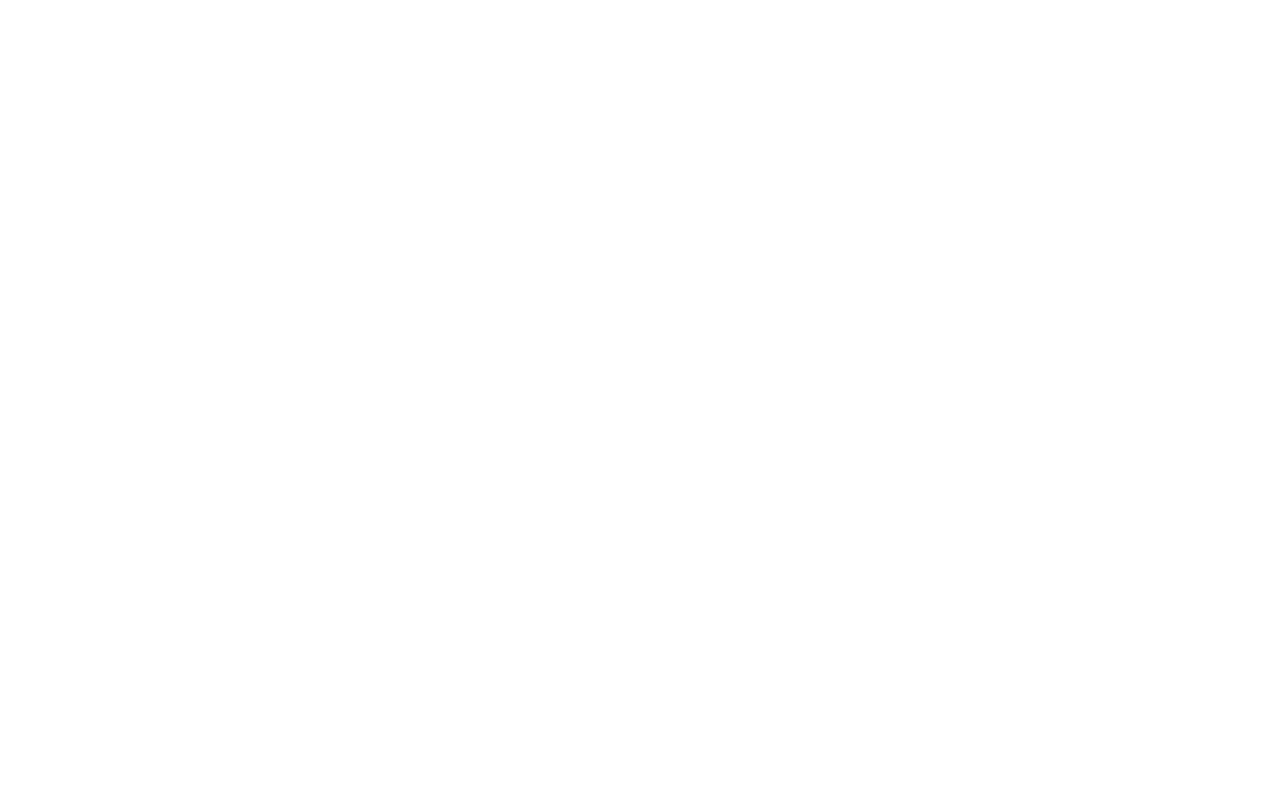
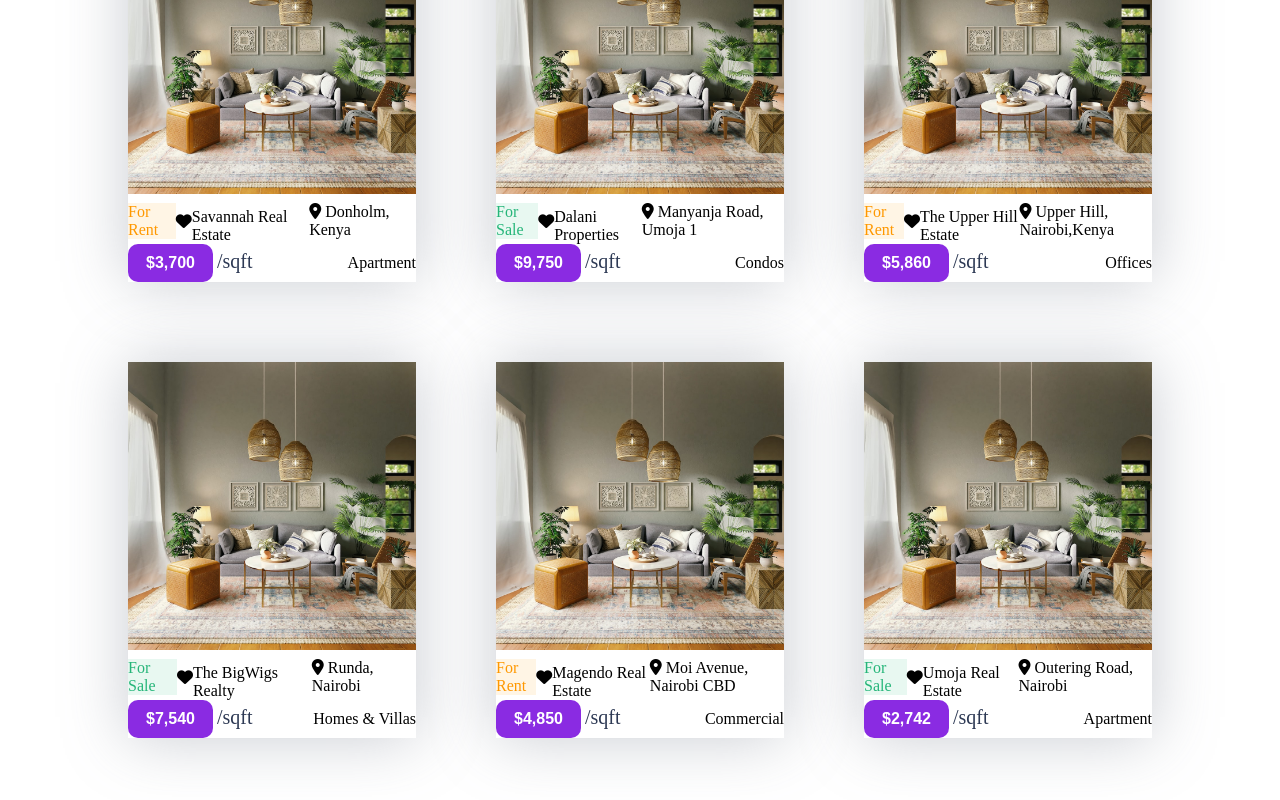
Before and after one commit to leomwanzia/Estate-Valley, a React (Create React App) app in the folder client/: page / in a window 1280 px wide. Shown: the part 1549-2349 px from the top of the page. Before the commit the page ends 1315 px from the top, so only its background shows below. Built offline with nearby package versions, Linux system fonts and the light colour scheme; a web font is replaced by a local one.

Commit message:
featured

```diff
--- a/client/src/App.css
+++ b/client/src/App.css
@@ -95,3 +95,30 @@
   margin-top: 10px;
   font-weight: 500;
 }
+
+.shadow {
+  box-shadow: 0 0 60px 0 rgb(112 121 138 / 38%);
+
+}
+
+.padding {
+  padding: 80px 0;
+}
+
+.grid3 {
+  display: grid;
+  grid-gap: 80px;
+  grid-template-columns: repeat(3, 1fr);
+  cursor: pointer;
+  transform: rotate(0 0 outset 2s);
+}
+
+img {
+  width: 100%;
+  height: 100%;
+}
+
+.btn2 {
+  font-size: 16px;
+  border-radius: 10px;
+}
--- a/client/src/components/data/Data.js
+++ b/client/src/components/data/Data.js
@@ -48,81 +48,61 @@
 export const list = [
   {
     id: 1,
-    cover: "../images/list/p-1.png",
-    name: "Red Carpet Real Estate",
-    location: "210 Zirak Road, Canada",
+    images: "../images/list/h1.png",
+    name: "Savannah Real Estate",
+    location: "Donholm, Kenya",
     category: "For Rent",
     price: "$3,700",
     type: "Apartment",
   },
   {
     id: 2,
-    cover: "../images/list/p-2.png",
-    name: "Fairmount Properties",
-    location: "5698 Zirak Road, NewYork",
+    cover: "../images/list/h1.png",
+    name: "Dalani Properties",
+    location: "Manyanja Road, Umoja 1",
     category: "For Sale",
     price: "$9,750",
     type: "Condos",
   },
   {
     id: 3,
-    cover: "../images/list/p-7.png",
-    name: "The Real Estate Corner",
-    location: "5624 Mooker Market, USA",
+    cover: "../images/list/h1.png",
+    name: "The Upper Hill Estate",
+    location: "Upper Hill, Nairobi,Kenya",
     category: "For Rent",
     price: "$5,860",
     type: "Offices",
   },
   {
     id: 4,
-    cover: "../images/list/p-4.png",
-    name: "Herringbone Realty",
-    location: "5621 Liverpool, London",
+    cover: "../images/list/h1.png",
+    name: "The BigWigs Realty",
+    location: "Runda, Nairobi",
     category: "For Sale",
     price: "$7,540",
     type: "Homes & Villas",
   },
   {
     id: 5,
-    cover: "../images/list/p-5.png",
-    name: "Brick Lane Realty",
-    location: "210 Montreal Road, Canada",
+    cover: "../images/list/h1.png",
+    name: "Magendo Real Estate",
+    location: "Moi Avenue, Nairobi CBD",
     category: "For Rent",
     price: "$4,850",
     type: "Commercial",
   },
   {
     id: 6,
-    cover: "../images/list/p-6.png",
-    name: "Banyon Tree Realty",
-    location: "210 Zirak Road, Canada",
+    cover: "../images/list/h1.png",
+    name: "Umoja Real Estate",
+    location: "Outering Road, Nairobi",
     category: "For Sale",
     price: "$2,742",
     type: "Apartment",
   },
 ]
-export const awards = [
-  {
-    icon: <i class='fa-solid fa-trophy'></i>,
-    num: "32 M	",
-    name: "Blue Burmin Award",
-  },
-  {
-    icon: <i class='fa-solid fa-briefcase'></i>,
-    num: "43 M",
-    name: "Mimo X11 Award",
-  },
-  {
-    icon: <i class='fa-solid fa-lightbulb'></i>,
-    num: "51 M",
-    name: "Australian UGC Award",
-  },
-  {
-    icon: <i class='fa-solid fa-heart'></i>,
-    num: "42 M",
-    name: "IITCA Green Award",
-  },
-]
+
+
 export const location = [
   {
     id: 1,
--- a/client/src/components/home/Home.jsx
+++ b/client/src/components/home/Home.jsx
@@ -1,5 +1,6 @@
 import React from "react";
 import Featured from "./featured/Featured";
+import Recent from "./recent/Recent";
 import Rent from"./rent/Rent";
 
 const Home = () => {
@@ -7,6 +8,7 @@
         <>
             <Rent />
             <Featured />
+            <Recent />
         </>
     )
 }
--- a/client/src/components/home/featured/FeaturedCard.jsx
+++ b/client/src/components/home/featured/FeaturedCard.jsx
@@ -3,7 +3,8 @@
 import images from "../../../images/family-house.png" ;
 
 const FeaturedCard = () => {
-    return ( <>
+    return (
+        <>
             <div className="content grid5 mtop">
                 {featured.map((items, index) => (
                     <div className="box" key={index}>
--- a/client/src/components/home/recent/Recent.css
+++ b/client/src/components/home/recent/Recent.css
@@ -0,0 +1,3 @@
+heading title{
+    font-size: xx-large;
+}
--- a/client/src/components/home/recent/Recent.jsx
+++ b/client/src/components/home/recent/Recent.jsx
@@ -0,0 +1,18 @@
+import React from "react";
+import Heading from "../../head/Heading";
+import RecentCard from "./RecentCard";
+
+const Recent = () => {
+    return (
+        <>
+            <section className="recent padding">
+                <div className="container">
+                    <Heading title="Recently Listed Properties" subtitle="Find the best property of your desire around your city and town." />
+                    <RecentCard/>
+                </div>
+            </section>
+        </>
+    )
+}
+
+export default Recent;
--- a/client/src/components/home/recent/RecentCard.jsx
+++ b/client/src/components/home/recent/RecentCard.jsx
@@ -0,0 +1,40 @@
+import React from "react";
+import { list } from "../../data/Data";
+import images from "../../../images/h1.png"
+const RecentCard = () => {
+    return (
+        <>
+            <div className="content grid3 top">
+                {list.map((val, index) => {
+                    const { category,location,name,price,type} = val;
+                    return (
+                        <div className="box shadow" key={index}>
+                            <div className="img">
+                                <img src={images} alt="" />
+                            </div>
+
+                            <div className="text">
+                                <div className="category flex">
+                                    <span style={{ background: category === "For Sale" ? "#25b5791a" : "#ff98001a", color: category === "For Sale" ? "#25b579" : "#ff9800" }}>{category}</span>
+                                    <i className='fa fa-heart'></i>
+                                    <h4>{name}</h4>
+                                        <p>
+                                            <i className='fa fa-location-dot'></i> {location}
+                                        </p>
+                                </div>
+                                <div className='button flex'>
+                                        <div>
+                                            <button className='btn2'>{price}</button> <label htmlFor=''>/sqft</label>
+                                        </div>
+                                        <span>{type}</span>
+                                    </div>
+                            </div>
+                        </div>
+                    )
+                })}
+            </div>
+        </>
+    )
+}
+
+export default RecentCard;
```
Also changed, not shown: client/src/images/h1.png (added). Lines whose indentation alone changed are shown as unchanged.
